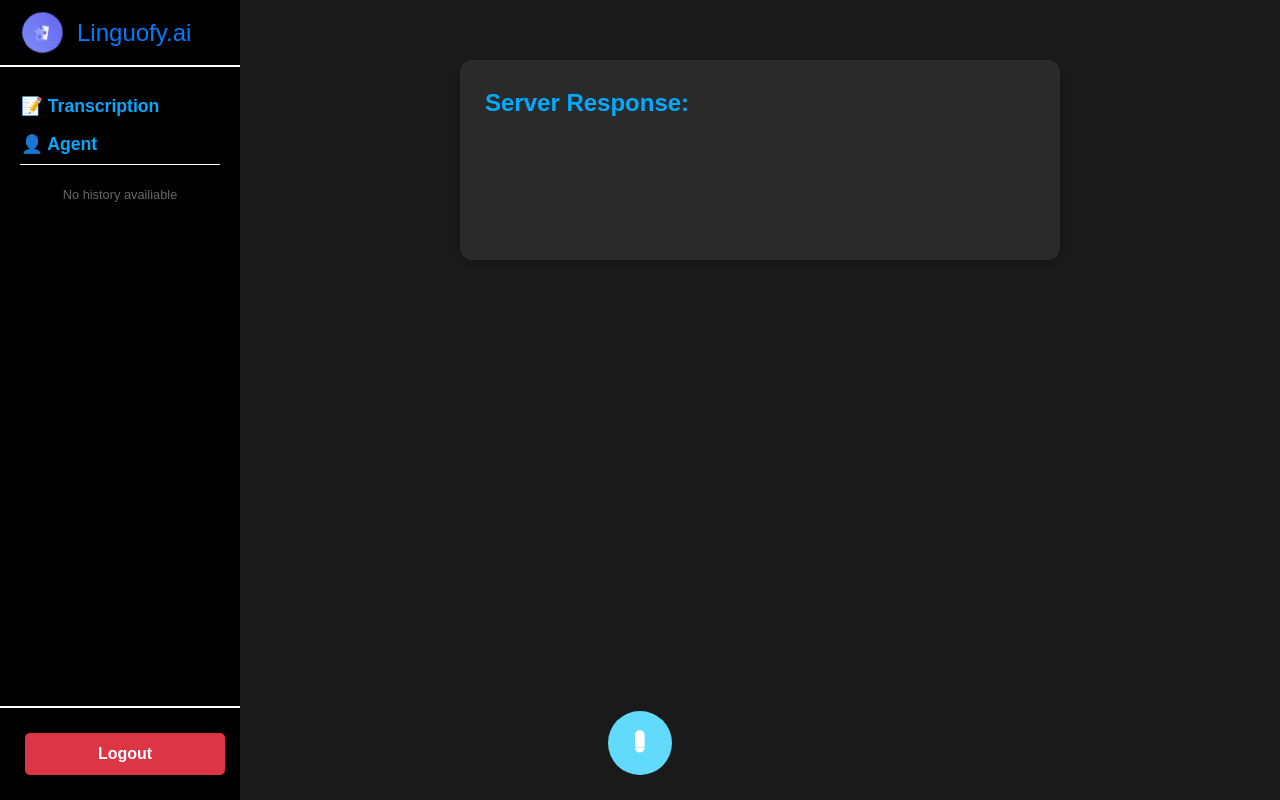
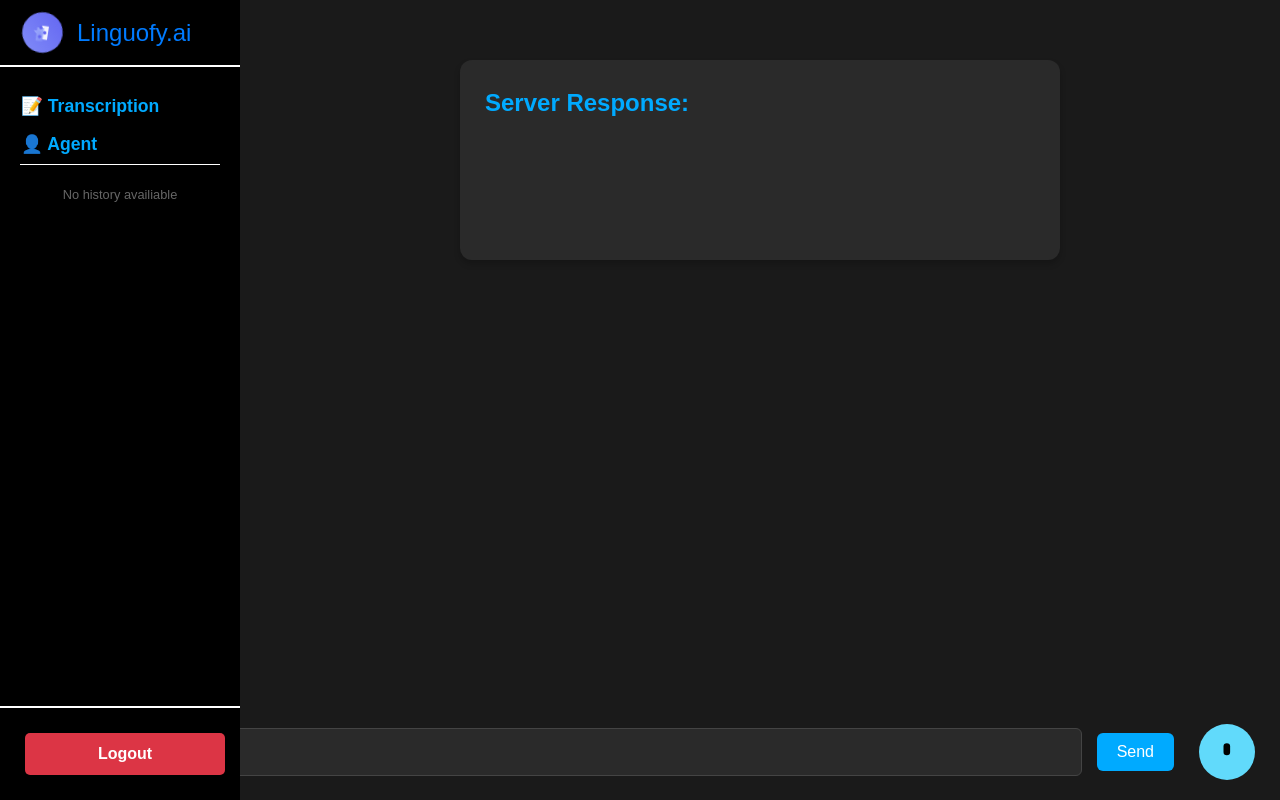
Before and after one commit to taiminhle4920/linguofy, a React (Vite) app in the folder frontend/: page /Agent in a window 1280 px wide. Built offline with nearby package versions, Linux system fonts and the light colour scheme; sample sign-in values are in the browser's storage.

Commit message:
added text support

```diff
--- a/frontend/src/components/Agent.css
+++ b/frontend/src/components/Agent.css
@@ -37,26 +37,64 @@ body {
 .agent-footer {
     width: 100%;
     display: flex;
-    justify-content: center;
+    justify-content: space-between;
+    align-items: center;
     position: fixed;
     bottom: 0;
     left: 0;
-    padding: 20px;
+    padding: 15px 20px;
     background-color: #1a1a1a;
     box-sizing: border-box;
+}
+
+.agent-input-section {
+    display: flex;
+    flex: 1;
+    margin-right: 15px;
+}
+
+.agent-text-input {
+    flex: 1;
+    padding: 10px 15px;
+    font-size: 16px;
+    margin-right: 10px;
+    background-color: #2a2a2a;
+    color: #ffffff;
+    border: 1px solid #444;
+    border-radius: 6px;
+    outline: none;
+}
+
+.agent-text-input::placeholder {
+    color: #888;
+}
+
+.agent-send-button {
+    padding: 10px 20px;
+    font-size: 16px;
+    cursor: pointer;
+    background-color: #00aaff;
+    border: none;
+    border-radius: 6px;
+    color: #fff;
+    transition: background-color 0.3s ease;
+}
+
+.agent-send-button:hover {
+    background-color: #008ecc;
 }
 
 .agent-button {
     background-color: #61dafb;
     border: none;
     border-radius: 50%;
-    width: 64px;
-    height: 64px;
+    width: 56px;
+    height: 56px;
     cursor: pointer;
-    transition: background-color 0.3s ease;
     display: flex;
     align-items: center;
     justify-content: center;
+    transition: background-color 0.3s ease;
 }
 
 .agent-button:hover {
@@ -65,10 +103,6 @@ body {
 
 .agent-button.recording {
     background-color: #f44336;
-}
-
-.agent-button svg {
-    fill: #ffffff;
 }
 
 /* Responsive for tablets */
--- a/frontend/src/components/Agent.jsx
+++ b/frontend/src/components/Agent.jsx
@@ -5,6 +5,7 @@ import Navbar from './Navbar';
 const Agent = () => {
     const [recording, setRecording] = useState(false);
     const [transcription, setTranscription] = useState('');
+    const [prompt, setPrompt] = useState('');
     const mediaRecorderRef = useRef(null);
     const audioChunksRef = useRef([]);
 
@@ -56,17 +57,41 @@ const Agent = () => {
             });
             console.log("Response received from backend:", response);
             const data = await response.json();
-            if (data.Translation) {
-                console.log("Translation received:", data.Translation);
+            if (data.answer) {
+                console.log("Answer received:", data.answer);
                 setTranscription(data.Translation);
             } else {
-                console.log("No translation in response:", data);
+                console.log("No answer in response:", data);
             }
         } catch (error) {
             console.error("Error sending audio to server:", error);
         }
     };
 
+    const sendPromptToServer = async () => {
+        if (!prompt.trim()) return;
+
+        try {
+            const response = await fetch("http://127.0.0.1:5000/agenttext", {
+                method: "POST",
+                headers: {
+                    "Content-Type": "application/json"
+                },
+                body: JSON.stringify({
+                    prompt: prompt
+                })
+            });
+            const data = await response.json();
+            if (data.answer) {
+                setTranscription(data.answer);
+                setPrompt('');
+            } else {
+                console.log("No translation in response:", data);
+            }
+        } catch (error) {
+            console.error("Error sending prompt to server:", error);
+        }
+    };
 
     const handleButtonClick = () => {
         if (recording) {
@@ -76,13 +101,67 @@ const Agent = () => {
         }
     };
 
+    // return (
+    //     <div className="agent-container">
+    //         <div className="agent-transcription">
+    //             <h2>Server Response:</h2>
+    //             <p>{transcription}</p>
+    //         </div>
+    //             <div className="agent-input-section">
+    //                 <input
+    //                 type="text"
+    //                 placeholder="Type your question..."
+    //                 value={prompt}
+    //                 onChange={(e) => setPrompt(e.target.value)}
+    //                 className="agent-text-input"
+    //             />
+    //             <button onClick={sendPromptToServer} className="agent-send-button">
+    //                 Send
+    //             </button>
+    //         </div>
+    //         <div className="agent-footer">
+    //             <button
+    //                 className={`agent-button ${recording ? 'recording' : ''}`}
+    //                 onClick={handleButtonClick}
+    //             >
+    //                 <svg
+    //                     xmlns="http://www.w3.org/2000/svg"
+    //                     width="32"
+    //                     height="32"
+    //                     fill="currentColor"
+    //                     viewBox="0 0 16 16"
+    //                 >
+    //                     <path d="M8 11a3 3 0 0 0 3-3V3a3 3 0 0 0-6 0v5a3 3 0 0 0 3 3z" />
+    //                     <path d="M5 8.5a.5.5 0 0 1 1 0v2a.5.5 0 0 1-1 0v-2z" />
+    //                     <path d="M10 8.5a.5.5 0 0 1 1 0v2a.5.5 0 0 1-1 0v-2z" />
+    //                     <path d="M8 14a3 3 0 0 0 3-3H5a3 3 0 0 0 3 3z" />
+    //                 </svg>
+    //             </button>
+    //         </div>
+    //     </div>
+    // );
+
     return (
         <div className="agent-container">
             <div className="agent-transcription">
                 <h2>Server Response:</h2>
                 <p>{transcription}</p>
             </div>
+
             <div className="agent-footer">
+                <div className="agent-input-section">
+                    <input
+                        type="text"
+                        placeholder="Type your question..."
+                        value={prompt}
+                        onChange={(e) => setPrompt(e.target.value)}
+                        className="agent-text-input"
+                    />
+                    <button onClick={sendPromptToServer} className="agent-send-button">
+                        Send
+                    </button>
+                </div>
+
                 <button
                     className={`agent-button ${recording ? 'recording' : ''}`}
                     onClick={handleButtonClick}
@@ -95,14 +174,12 @@ const Agent = () => {
                         viewBox="0 0 16 16"
                     >
                         <path d="M8 11a3 3 0 0 0 3-3V3a3 3 0 0 0-6 0v5a3 3 0 0 0 3 3z" />
-                        <path d="M5 8.5a.5.5 0 0 1 1 0v2a.5.5 0 0 1-1 0v-2z" />
-                        <path d="M10 8.5a.5.5 0 0 1 1 0v2a.5.5 0 0 1-1 0v-2z" />
-                        <path d="M8 14a3 3 0 0 0 3-3H5a3 3 0 0 0 3 3z" />
                     </svg>
                 </button>
             </div>
         </div>
     );
+
 };
 
 export default Agent;
```
Also changed, not shown: 2 other files (tests, documents, lock files or other folders).
